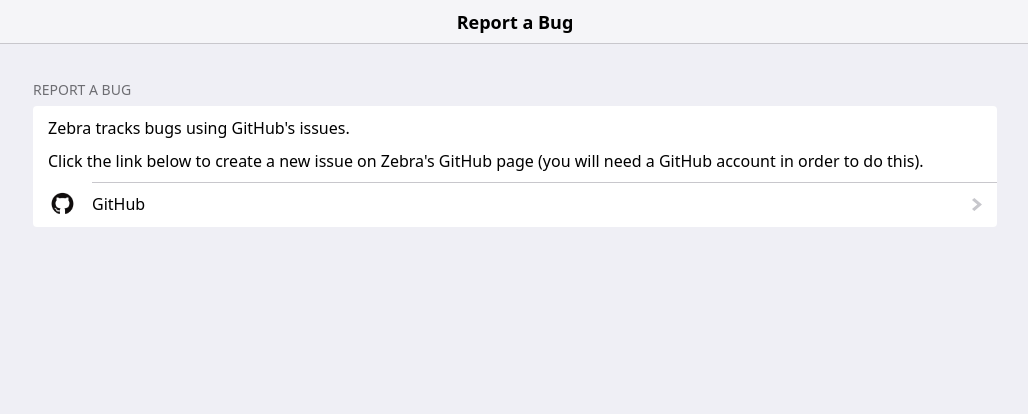
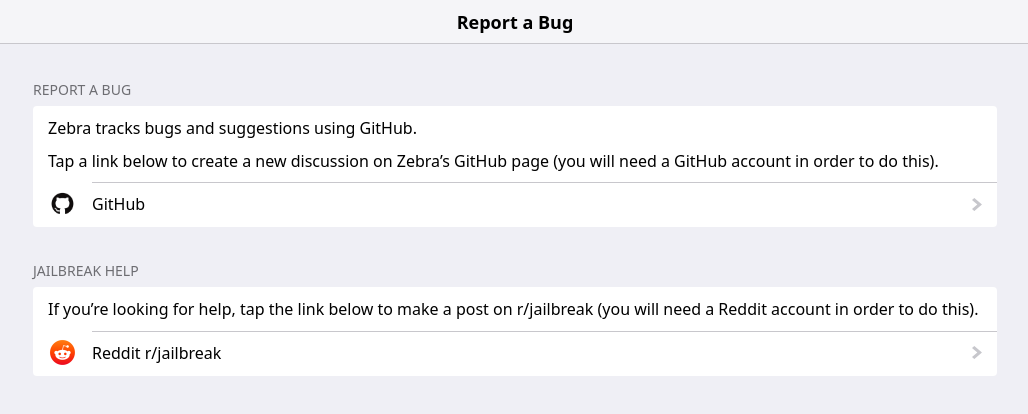
Before and after one commit to zbrateam/zbrateam.github.io, a plain HTML site: page repo/depictions/xyz.willy.Zebra/bug_report.html in a window 1280 px wide. Shown: the whole page, without its empty margins (125-1153 px from the left). Drawn offline with Linux system fonts and the light colour scheme.

Commit message:
Change bug reports link to GitHub discussions; add /r/jailbreak link

```diff
--- a/repo/depictions/xyz.willy.Zebra/bug_report.html
+++ b/repo/depictions/xyz.willy.Zebra/bug_report.html
@@ -26,13 +26,26 @@
 		<h2 role="header">Report a Bug</h2>
 		<ul>
 			<li>
-				<p>Zebra tracks bugs using GitHub's issues.</p>
-				<p>Click the link below to create a new issue on Zebra's GitHub page (you will need a GitHub account in order to do this).</p>
+				<p>Zebra tracks bugs and suggestions using GitHub.</p>
+				<p>Tap a link below to create a new discussion on Zebra’s GitHub page (you will need a GitHub account in order to do this).</p>
 			</li>
 			<li class="has-icon">
-				<a href="https://github.com/wstyres/Zebra/issues/new?assignees=wstyres&labels=bug&template=bug_report.md&title=" role="button" style="color: black;">
-					<img href="../icons/github@2x.png" alt="" srcset="../icons/github@2x.png 2x, ../icons/github@3x.png 3x" class="icon">
+				<a href="https://github.com/zbrateam/Zebra/discussions" role="button" style="color: black;">
+					<img href="../icons/github.png" alt="" srcset="../icons/github@2x.png 2x, ../icons/github@3x.png 3x" class="icon">
 					GitHub
+				</a>
+			</li>
+		</ul>
+
+		<h2 role="header">Jailbreak Help</h2>
+		<ul>
+			<li>
+				<p>If you’re looking for help, tap the link below to make a post on r/jailbreak (you will need a Reddit account in order to do this).</p>
+			</li>
+			<li class="has-icon">
+				<a href="https://www.reddit.com/r/jailbreak/" role="button" style="color: black;">
+					<img href="../icons/reddit.png" alt="" srcset="../icons/reddit@2x.png 2x, ../icons/reddit@3x.png 3x" class="icon">
+					Reddit r/jailbreak
 				</a>
 			</li>
 		</ul>
```
Also changed, not shown: repo/depictions/icons/reddit.png (added), repo/depictions/icons/reddit@2x.png (added), repo/depictions/icons/reddit@3x.png (added).
